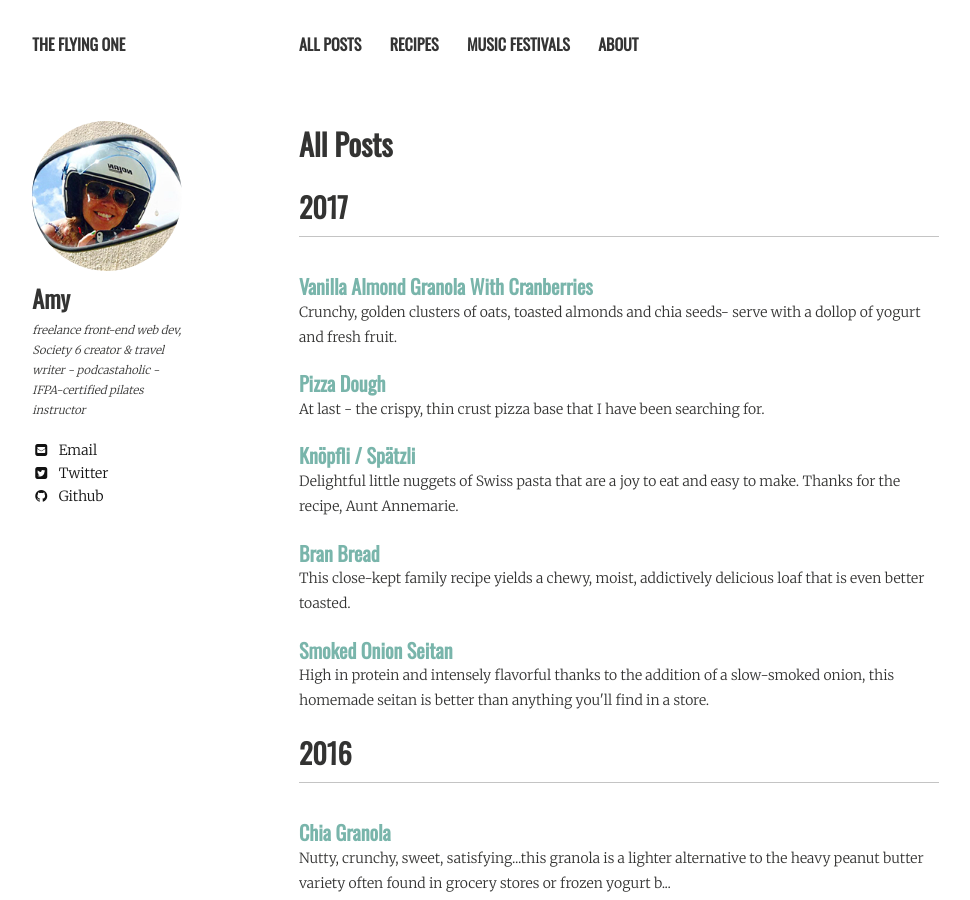
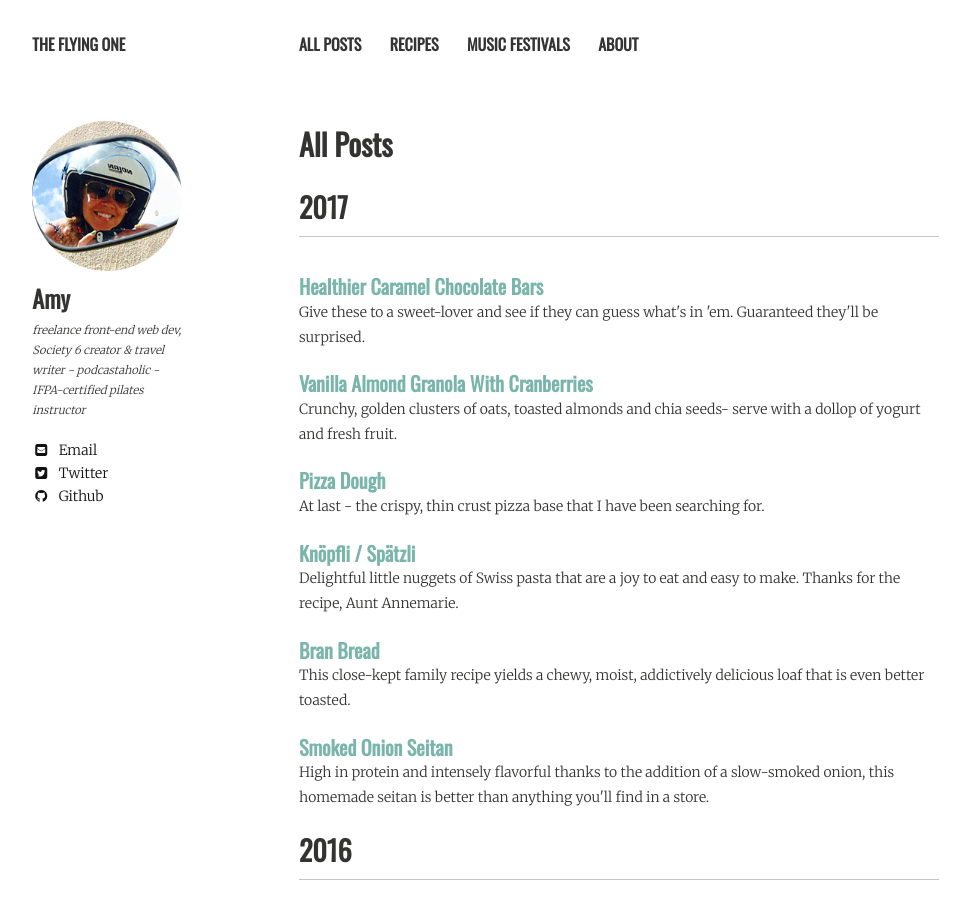
Before and after one commit to amypeniston/blog, a Jekyll site: the page built from posts/index.md, in a window 1280 px wide and 900 px high. Shown: the whole window, without its empty margins (21-991 px from the left). Built offline with Jekyll 4.4.1, drawn with Linux system fonts in a browser that asks for light colours; nearby versions of some CDN libraries; part of the change alters nothing that is shown.

Commit message:
Added Healthier Caramel Chocolate Bars Recipe

```diff
--- /dev/null
+++ b/_posts/2017-05-24-healthier-caramel-chocolate-bars.markdown
@@ -0,0 +1,51 @@
+---
+layout: post
+title: "Healthier Caramel Chocolate Bars"
+modified:
+categories:
+excerpt: Give these to a sweet-lover and see if they can guess what's in 'em. Guaranteed they'll be surprised.
+tags: [caramel, chocolate, date, bars]
+image:
+  feature:
+date: 2017-05-24T17:02:01-03:00
+---
+
+*Give these to a sweet-lover and see if they can guess what's in 'em. Guaranteed they'll be surprised.*
+
+*Recipe modified from [The Healthy Hour](http://thehealthyhour.com/2016/05/raw-caramel-slice/)*
+
+**Cookie Dough Base**
+
+> 1 cup unsalted cashews, soaked for 4 hours in water
+> 2/3 cup oats
+> 2/3 cup coconut flakes
+> 5 medjool dates, pitted and soaked in warm water for a few minutes
+> dash of almond extract (or vanilla, whatever you prefer)
+> pinch of salt
+
+**Caramel Filling**
+
+> 14 medjool dates, pitted
+> 1/3 cup almond butter
+> 2 tablespoons maple syrup
+> 1 tablespoon coconut oil, melted
+> 1 tsp vanilla extract
+> pinch of salt
+
+**Chocolate Layer**
+
+> 1/2 cup coconut oil, melted
+> 1/3 cup cacao power
+> 3 tablespoons maple syrup
+> 1 tablespoon honey
+> 1/2 teaspoon vanilla extract
+> pinch of salt
+
+* Add cashews, oats, coconut flakes, extract and salt to a food processor and blend for 2 minutes until the ingredients are finely ground.
+* Add in the soaked dates and blend until well combined. The mixture should be smooth and sticky, if not add a tablespoon or two of warm water and process again.
+* Line loaf pan with parchment paper. Press base dough into the pan and spread evenly. Cover pan with aluminum foil and place in freezer.
+* Clean the food processor and then add to it the caramel ingredients: dates, almond butter, maple syrup, coconut oil, vanilla and salt. Process for 2 minutes until it looks like caramel, adding a tablespoon of water if it doesn't seem creamy enough.
+* Take pan out of freezer, layer caramel over the base, then return it to the freezer.
+* Whisk the cacao power, maple syrup, honey, vanilla and salt into the melted coconut oil until it is smooth and glossy.
+* Remove pan from freezer, pour chocolate over top of the caramel filling and return to freezer for another 4-6 hours.
+* Slice and enjoy. Store in freezer.
--- a/recipes/index.md
+++ b/recipes/index.md
@@ -60,6 +60,7 @@ image:
 * [Cronuts](/cronuts/)
 * [Chocolate Chip Scones](/chocolate-chip-scones/)
 * [Chewy Fruit & Nut Granola Bars](/chewy-fruit-and-nut-granola-bars/)
+* [Healthier Caramel Chocolate Bars](/healthier-caramel-chocolate-bars/)
 
 #### Frostings/Butters/Glazes/Spreads
 * [Coconut Frosting](/coconut-frosting/)
```
